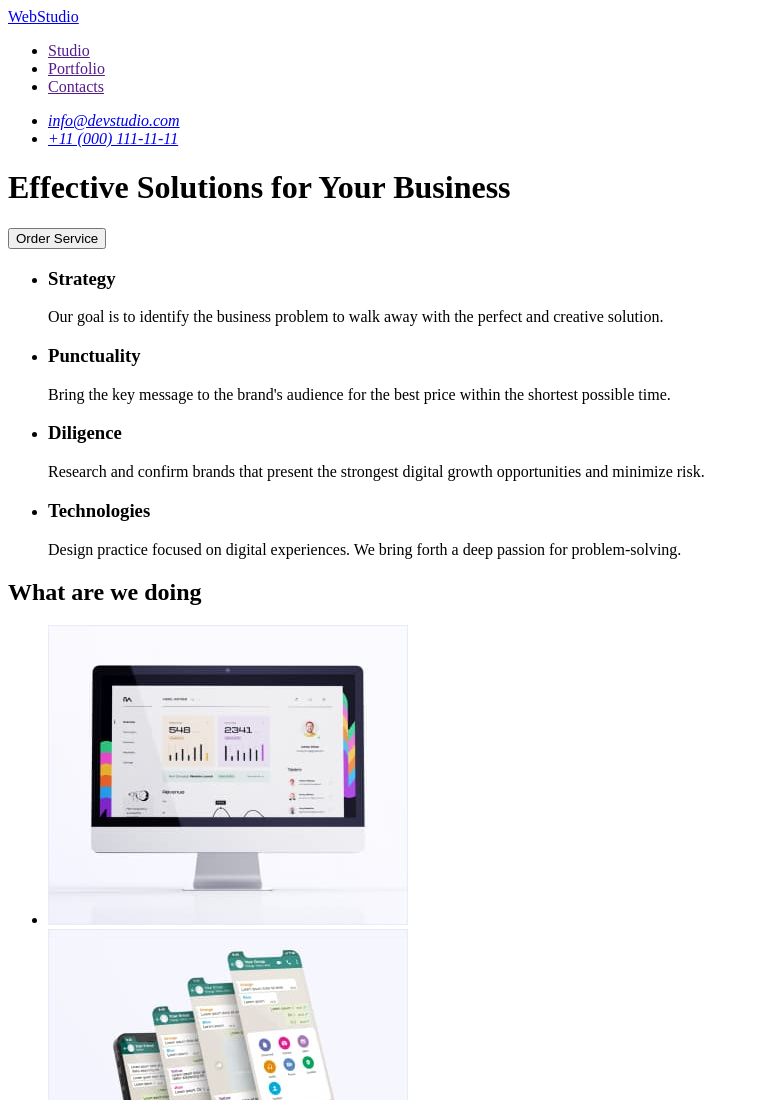
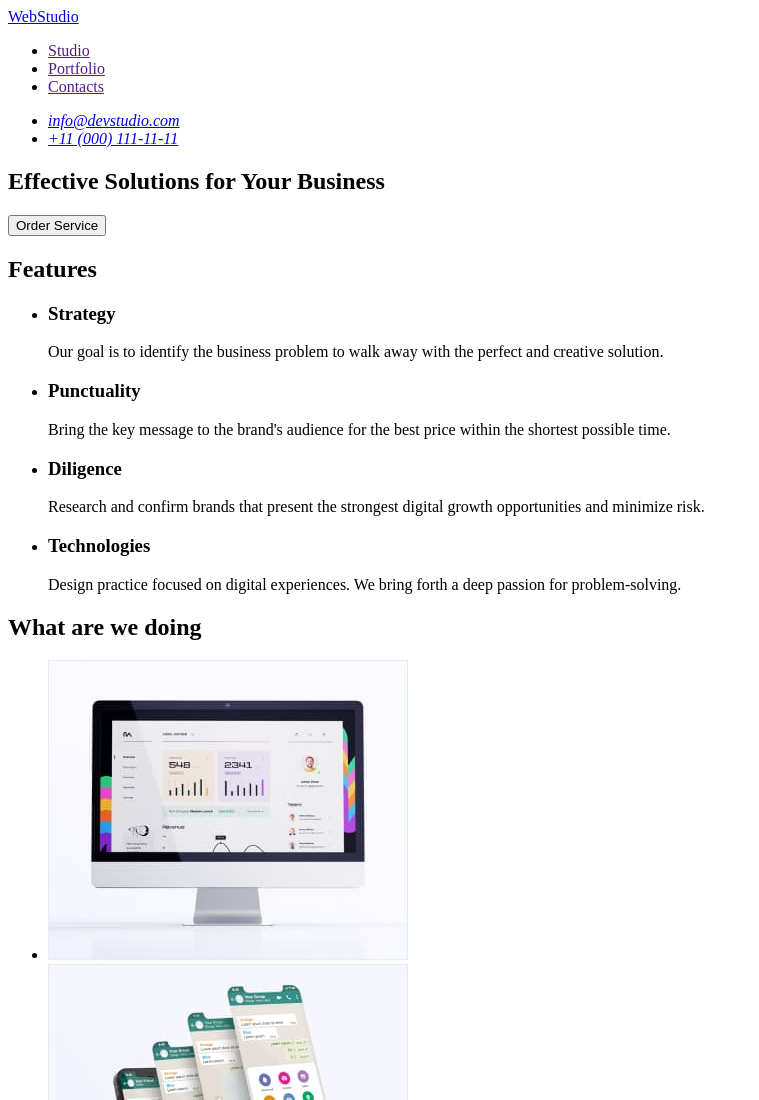
Before and after one commit to HannaSydoruk/goit-markup-hw-01, a plain HTML site: page index.html in a window 1280 px wide. Shown: the top 1100 px of the page, without its empty margins (0-759 px from the left). Drawn offline with Linux system fonts and the light colour scheme.

```diff
--- a/index.html
+++ b/index.html
@@ -38,13 +38,14 @@
     </header>
 
     <main>
-        <div>
+        <section>
             <h1>Effective Solutions for Your Business</h1>
             <button type="button">Order Service</button>
-        </div>
+        </section>
 
         <!--features-->
         <section>
+            <h2>Features</h2>
             <ul>
                 <li>
                     <h3>Strategy</h3>
```
